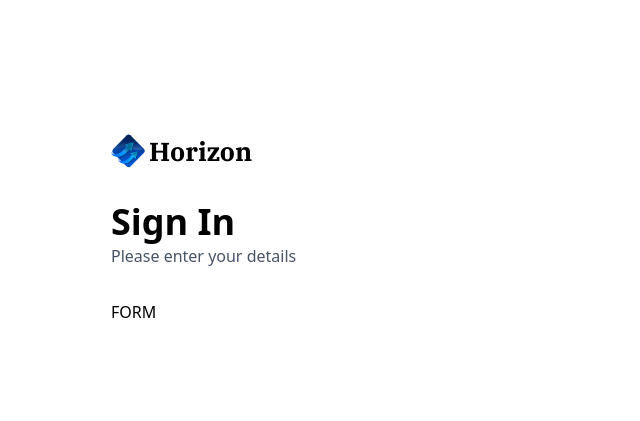
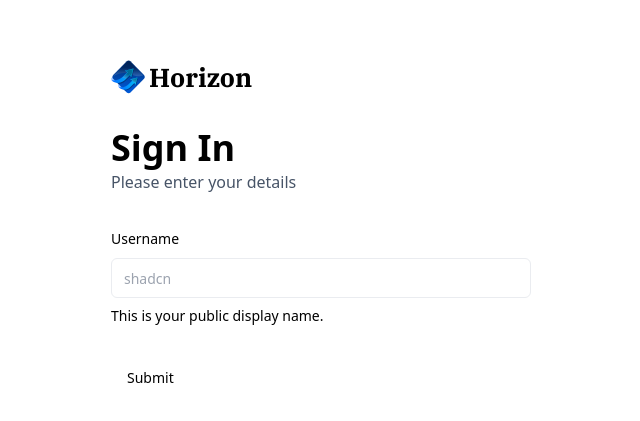
Before and after one commit to iurych/banking-app, a Next.js app: page /sign-in in a window 1280 px wide. Shown: the part 171-592 px from the top of the page, without its empty margins (319-959 px from the left). Built offline with nearby package versions, Linux system fonts and the light colour scheme.

Commit message:
feat: add Form and Input component

```diff
--- a/components/AuthForm.tsx
+++ b/components/AuthForm.tsx
@@ -3,10 +3,48 @@
 import Link from "next/link"
 import { Fragment, useState } from "react"
 
+import { zodResolver } from "@hookform/resolvers/zod"
+import { useForm } from "react-hook-form"
+import { z } from "zod"
+
+import { Button } from "@/components/ui/button"
+import {
+  Form,
+  FormControl,
+  FormDescription,
+  FormField,
+  FormItem,
+  FormLabel,
+  FormMessage,
+} from "@/components/ui/form"
+import { Input } from "@/components/ui/input"
+
+
+const formSchema = z.object({
+  username: z.string().min(2, {
+    message: "Username must be at least 2 characters"
+  }).max(50),
+})
+
+type authForm = z.infer<typeof formSchema>
+
+
 const AuthForm = ({type}: {type:string}) => {
   const [user, setUser] = useState(null)
 
-  console.log(type)
+  // define a form
+  const form = useForm<authForm>({
+    resolver: zodResolver(formSchema),
+    defaultValues: {
+      username: '',
+    }
+  })
+
+  // define a submite handler
+  const onSubmit = async (values: authForm) => {
+    console.log(values)
+  }
+
   return (
     <section className="auth-form">
       <header className="flex flex-col gap-5 md:gap-8" >
@@ -46,7 +84,27 @@
         </div>
       ): (
         <Fragment>
-          FORM
+          <Form {...form}>
+            <form onSubmit={form.handleSubmit(onSubmit)} className="space-y-8">
+              <FormField
+                control={form.control}
+                name="username"
+                render={({ field }) => (
+                  <FormItem>
+                    <FormLabel>Username</FormLabel>
+                    <FormControl>
+                      <Input placeholder="shadcn" {...field} />
+                    </FormControl>
+                    <FormDescription>
+                      This is your public display name.
+                    </FormDescription>
+                    <FormMessage />
+                  </FormItem>
+                )}
+              />
+              <Button type="submit">Submit</Button>
+            </form>
+          </Form>
         </Fragment>
       )}
     </section>
--- /dev/null
+++ b/components/ui/button.tsx
@@ -0,0 +1,56 @@
+import * as React from "react"
+import { Slot } from "@radix-ui/react-slot"
+import { cva, type VariantProps } from "class-variance-authority"
+
+import { cn } from "@/lib/utils"
+
+const buttonVariants = cva(
+  "inline-flex items-center justify-center whitespace-nowrap rounded-md text-sm font-medium ring-offset-background transition-colors focus-visible:outline-none focus-visible:ring-2 focus-visible:ring-ring focus-visible:ring-offset-2 disabled:pointer-events-none disabled:opacity-50",
+  {
+    variants: {
+      variant: {
+        default: "bg-primary text-primary-foreground hover:bg-primary/90",
+        destructive:
+          "bg-destructive text-destructive-foreground hover:bg-destructive/90",
+        outline:
+          "border border-input bg-background hover:bg-accent hover:text-accent-foreground",
+        secondary:
+          "bg-secondary text-secondary-foreground hover:bg-secondary/80",
+        ghost: "hover:bg-accent hover:text-accent-foreground",
+        link: "text-primary underline-offset-4 hover:underline",
+      },
+      size: {
+        default: "h-10 px-4 py-2",
+        sm: "h-9 rounded-md px-3",
+        lg: "h-11 rounded-md px-8",
+        icon: "h-10 w-10",
+      },
+    },
+    defaultVariants: {
+      variant: "default",
+      size: "default",
+    },
+  }
+)
+
+export interface ButtonProps
+  extends React.ButtonHTMLAttributes<HTMLButtonElement>,
+    VariantProps<typeof buttonVariants> {
+  asChild?: boolean
+}
+
+const Button = React.forwardRef<HTMLButtonElement, ButtonProps>(
+  ({ className, variant, size, asChild = false, ...props }, ref) => {
+    const Comp = asChild ? Slot : "button"
+    return (
+      <Comp
+        className={cn(buttonVariants({ variant, size, className }))}
+        ref={ref}
+        {...props}
+      />
+    )
+  }
+)
+Button.displayName = "Button"
+
+export { Button, buttonVariants }
--- /dev/null
+++ b/components/ui/form.tsx
@@ -0,0 +1,176 @@
+import * as React from "react"
+import * as LabelPrimitive from "@radix-ui/react-label"
+import { Slot } from "@radix-ui/react-slot"
+import {
+  Controller,
+  ControllerProps,
+  FieldPath,
+  FieldValues,
+  FormProvider,
+  useFormContext,
+} from "react-hook-form"
+
+import { cn } from "@/lib/utils"
+import { Label } from "@/components/ui/label"
+
+const Form = FormProvider
+
+type FormFieldContextValue<
+  TFieldValues extends FieldValues = FieldValues,
+  TName extends FieldPath<TFieldValues> = FieldPath<TFieldValues>
+> = {
+  name: TName
+}
+
+const FormFieldContext = React.createContext<FormFieldContextValue>(
+  {} as FormFieldContextValue
+)
+
+const FormField = <
+  TFieldValues extends FieldValues = FieldValues,
+  TName extends FieldPath<TFieldValues> = FieldPath<TFieldValues>
+>({
+  ...props
+}: ControllerProps<TFieldValues, TName>) => {
+  return (
+    <FormFieldContext.Provider value={{ name: props.name }}>
+      <Controller {...props} />
+    </FormFieldContext.Provider>
+  )
+}
+
+const useFormField = () => {
+  const fieldContext = React.useContext(FormFieldContext)
+  const itemContext = React.useContext(FormItemContext)
+  const { getFieldState, formState } = useFormContext()
+
+  const fieldState = getFieldState(fieldContext.name, formState)
+
+  if (!fieldContext) {
+    throw new Error("useFormField should be used within <FormField>")
+  }
+
+  const { id } = itemContext
+
+  return {
+    id,
+    name: fieldContext.name,
+    formItemId: `${id}-form-item`,
+    formDescriptionId: `${id}-form-item-description`,
+    formMessageId: `${id}-form-item-message`,
+    ...fieldState,
+  }
+}
+
+type FormItemContextValue = {
+  id: string
+}
+
+const FormItemContext = React.createContext<FormItemContextValue>(
+  {} as FormItemContextValue
+)
+
+const FormItem = React.forwardRef<
+  HTMLDivElement,
+  React.HTMLAttributes<HTMLDivElement>
+>(({ className, ...props }, ref) => {
+  const id = React.useId()
+
+  return (
+    <FormItemContext.Provider value={{ id }}>
+      <div ref={ref} className={cn("space-y-2", className)} {...props} />
+    </FormItemContext.Provider>
+  )
+})
+FormItem.displayName = "FormItem"
+
+const FormLabel = React.forwardRef<
+  React.ElementRef<typeof LabelPrimitive.Root>,
+  React.ComponentPropsWithoutRef<typeof LabelPrimitive.Root>
+>(({ className, ...props }, ref) => {
+  const { error, formItemId } = useFormField()
+
+  return (
+    <Label
+      ref={ref}
+      className={cn(error && "text-destructive", className)}
+      htmlFor={formItemId}
+      {...props}
+    />
+  )
+})
+FormLabel.displayName = "FormLabel"
+
+const FormControl = React.forwardRef<
+  React.ElementRef<typeof Slot>,
+  React.ComponentPropsWithoutRef<typeof Slot>
+>(({ ...props }, ref) => {
+  const { error, formItemId, formDescriptionId, formMessageId } = useFormField()
+
+  return (
+    <Slot
+      ref={ref}
+      id={formItemId}
+      aria-describedby={
+        !error
+          ? `${formDescriptionId}`
+          : `${formDescriptionId} ${formMessageId}`
+      }
+      aria-invalid={!!error}
+      {...props}
+    />
+  )
+})
+FormControl.displayName = "FormControl"
+
+const FormDescription = React.forwardRef<
+  HTMLParagraphElement,
+  React.HTMLAttributes<HTMLParagraphElement>
+>(({ className, ...props }, ref) => {
+  const { formDescriptionId } = useFormField()
+
+  return (
+    <p
+      ref={ref}
+      id={formDescriptionId}
+      className={cn("text-sm text-muted-foreground", className)}
+      {...props}
+    />
+  )
+})
+FormDescription.displayName = "FormDescription"
+
+const FormMessage = React.forwardRef<
+  HTMLParagraphElement,
+  React.HTMLAttributes<HTMLParagraphElement>
+>(({ className, children, ...props }, ref) => {
+  const { error, formMessageId } = useFormField()
+  const body = error ? String(error?.message) : children
+
+  if (!body) {
+    return null
+  }
+
+  return (
+    <p
+      ref={ref}
+      id={formMessageId}
+      className={cn("text-sm font-medium text-destructive", className)}
+      {...props}
+    >
+      {body}
+    </p>
+  )
+})
+FormMessage.displayName = "FormMessage"
+
+export {
+  useFormField,
+  Form,
+  FormItem,
+  FormLabel,
+  FormControl,
+  FormDescription,
+  FormMessage,
+  FormField,
+}
--- /dev/null
+++ b/components/ui/input.tsx
@@ -0,0 +1,25 @@
+import * as React from "react"
+
+import { cn } from "@/lib/utils"
+
+export interface InputProps
+  extends React.InputHTMLAttributes<HTMLInputElement> {}
+
+const Input = React.forwardRef<HTMLInputElement, InputProps>(
+  ({ className, type, ...props }, ref) => {
+    return (
+      <input
+        type={type}
+        className={cn(
+          "flex h-10 w-full rounded-md border border-input bg-background px-3 py-2 text-sm ring-offset-background file:border-0 file:bg-transparent file:text-sm file:font-medium placeholder:text-muted-foreground focus-visible:outline-none focus-visible:ring-2 focus-visible:ring-ring focus-visible:ring-offset-2 disabled:cursor-not-allowed disabled:opacity-50",
+          className
+        )}
+        ref={ref}
+        {...props}
+      />
+    )
+  }
+)
+Input.displayName = "Input"
+
+export { Input }
--- /dev/null
+++ b/components/ui/label.tsx
@@ -0,0 +1,26 @@
+"use client"
+
+import * as React from "react"
+import * as LabelPrimitive from "@radix-ui/react-label"
+import { cva, type VariantProps } from "class-variance-authority"
+
+import { cn } from "@/lib/utils"
+
+const labelVariants = cva(
+  "text-sm font-medium leading-none peer-disabled:cursor-not-allowed peer-disabled:opacity-70"
+)
+
+const Label = React.forwardRef<
+  React.ElementRef<typeof LabelPrimitive.Root>,
+  React.ComponentPropsWithoutRef<typeof LabelPrimitive.Root> &
+    VariantProps<typeof labelVariants>
+>(({ className, ...props }, ref) => (
+  <LabelPrimitive.Root
+    ref={ref}
+    className={cn(labelVariants(), className)}
+    {...props}
+  />
+))
+Label.displayName = LabelPrimitive.Root.displayName
+
+export { Label }
```
Also changed, not shown: package.json (+6 -1 lines), 1 other file (tests, documents, lock files or other folders).
